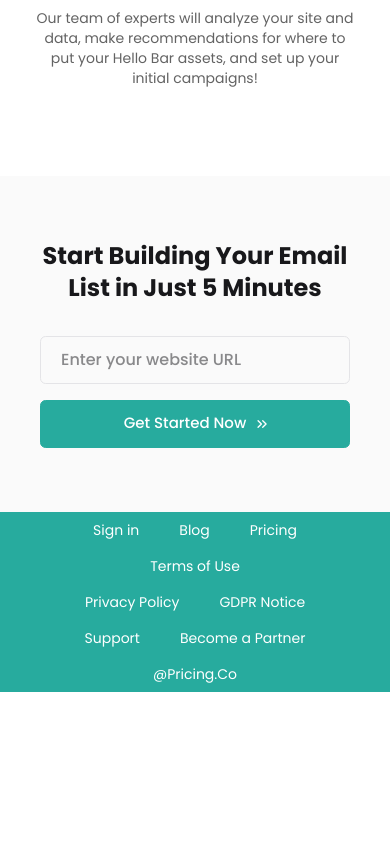
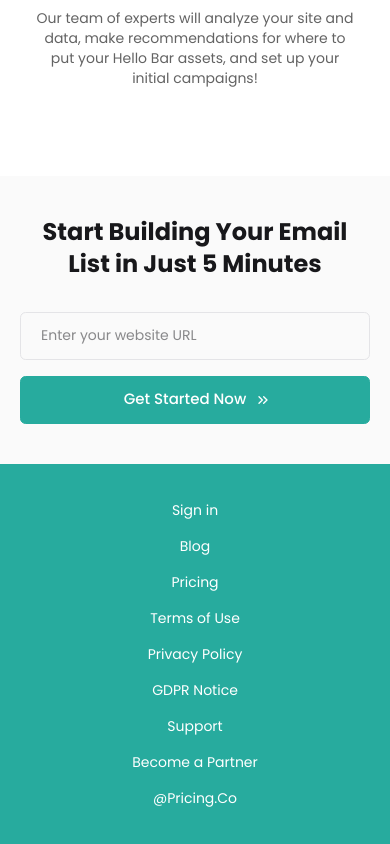
Before and after one commit to devJennyy/company-pricing, a React (Vite) app: page / in a window 390 px wide. Shown: the part 5278-6122 px from the top of the page. Before the commit the page ends 5970 px from the top, so only its background shows below. Built offline with nearby package versions, Linux system fonts and the light colour scheme; a web font is replaced by a local one.

Commit message:
Minor UI changes.

```diff
--- a/src/components/Footer.tsx
+++ b/src/components/Footer.tsx
@@ -4,7 +4,7 @@
 const Footer = () => {
   return (
     <footer className="w-full flex flex-col justify-center items-center bg-primaryFill">
-      <div className="max-w-[1440px] mx-auto md:py-28 sm:py-20 py-16 px-10">
+      <div className="max-w-[1440px] mx-auto md:py-28 sm:py-20 py-10 px-5">
         <div className="md:w-[650px] w-full flex flex-col gap-7">
           <p className="text-2xl font-bold">
             Start Building Your Email List in Just 5 Minutes
@@ -12,7 +12,7 @@
           <div className="w-full sm:h-12 flex sm:flex-row flex-col justify-center items-center gap-3">
             <input
               placeholder="Enter your website URL"
-              className="md:w-[200%] sm:w-[160%] w-full h-12 font-medium border outline-none pl-5 rounded-sm !mt-1"
+              className="md:w-[200%] sm:w-[160%] w-full h-12 sm:font-medium sm:text-[16px] text-sm border outline-none pl-5 rounded-sm !mt-1"
             />
             <SharedButton type={"secondary"} hasIcon={true} />
           </div>
@@ -20,7 +20,7 @@
       </div>
 
       <div className="w-full xl:h-12 flex justify-center items-center bg-brand">
-        <div className="sm:hidden w-full max-w-[1440px] xl:flex lg:flex-row flex-col justify-between items-center px-16">
+        <div className="sm:hidden w-full max-w-[1440px] xl:flex lg:flex-row flex flex-col justify-between items-center px-16 sm:py-0 py-7">
           {footerLinks?.map((item, index) => {
             return (
               <button
```
